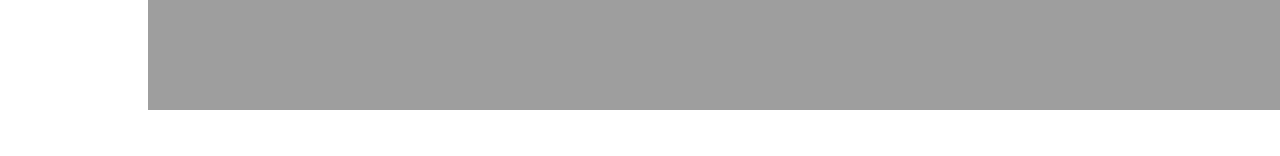
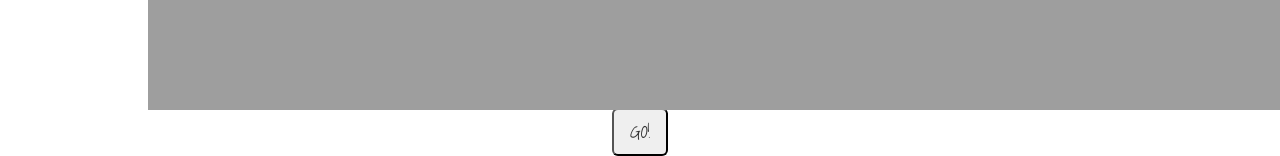
Before and after one commit to Gubergma/Perception-DM2350, a PHP site: page /shopping-list.html in a window 1280 px wide; the page is wider, and only the part inside the window is pictured. Shown: the part 2936-3092 px from the top of that part. Before the commit the page ends 3046 px from the top of that part, so only its background shows below. Run offline with PHP 8.4, Linux system fonts and the light colour scheme; some libraries are stand-ins or nearby versions.

Commit message:
discarding

```diff
--- a/shopping-list.html
+++ b/shopping-list.html
@@ -68,14 +68,18 @@
 
 		<div class="quizView">
 		  <h1 class="text-center">Choose the items you remember from the list</h1>
-  <form id="quizForm" action="">
+		  <form id="quizForm" onsubmit="">
 		    <div class="img-container">
 		    </div>
 
 		    <div class="row text-center" style="margin-top: 20px"><button class="btn-lg" type="submit">Submit</button></div>
 		  </form>
 	  	</div>
-
+	  	<div class="middleView">
+	  		<h1>Hold up</h1>
+	  		<p>Press when ready</p>
+	  		<button class="btn-lg" onclick="nextQuiz()">GO!</button>
+	  	</div>
     </div>
 </body>
 
--- a/style.css
+++ b/style.css
@@ -42,7 +42,6 @@ p{
 
 }
 
-
 .img-div{
   height: 150px;
   margin-top: 20px;
```
Lines whose indentation alone changed are shown as unchanged.
